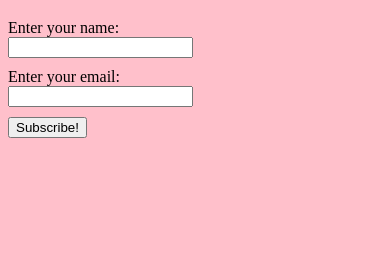
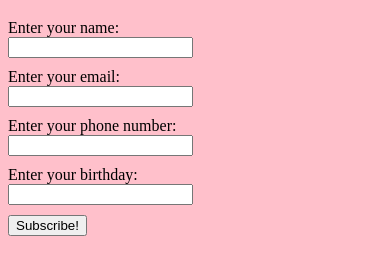
Before and after one commit to kadibrogan/kadibrogan.github.io, a plain HTML site: page projects/form/index.html in a window 390 px wide. Shown: the part 61-336 px from the top of the page. Drawn offline with nearby package versions, Linux system fonts and the light colour scheme.

Commit message:
Added fields for phone number and birthday.

```diff
--- a/projects/form/index.html
+++ b/projects/form/index.html
@@ -22,17 +22,31 @@
 <body>
   <h1>Hello!</h1>
   <form action="" method="get" class="form-example">
+
     <div class="form-example">
       <label for="name">Enter your name:</label>
       <input type="text" name="name" id="name" required>
     </div>
+
     <div class="form-example">
       <label for="email">Enter your email:</label>
       <input type="email" name="email" id="email" required>
     </div>
+
+    <div class="form-example">
+      <label for="phoneNumber">Enter your phone number:</label>
+      <input type="phoneNumber" name="phoneNumber" id="phoneNumber" required>
+    </div>
+
+    <div class="form-example">
+      <label for="birthday">Enter your birthday:</label>
+      <input type="birthday" name="birthday" id="birthday" required>
+    </div>
+
     <div class="form-example">
       <input type="submit" value="Subscribe!">
     </div>
+
   </form>
 </body>
 </html>
```
Also changed, not shown: 1 other file.
